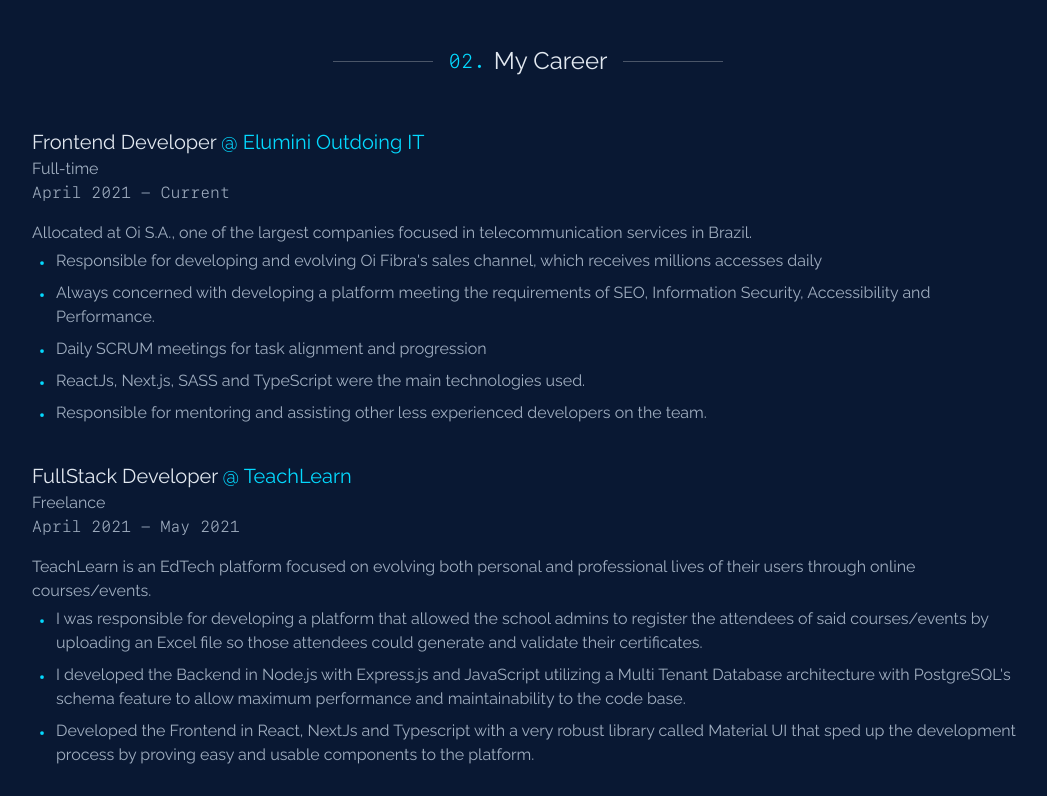
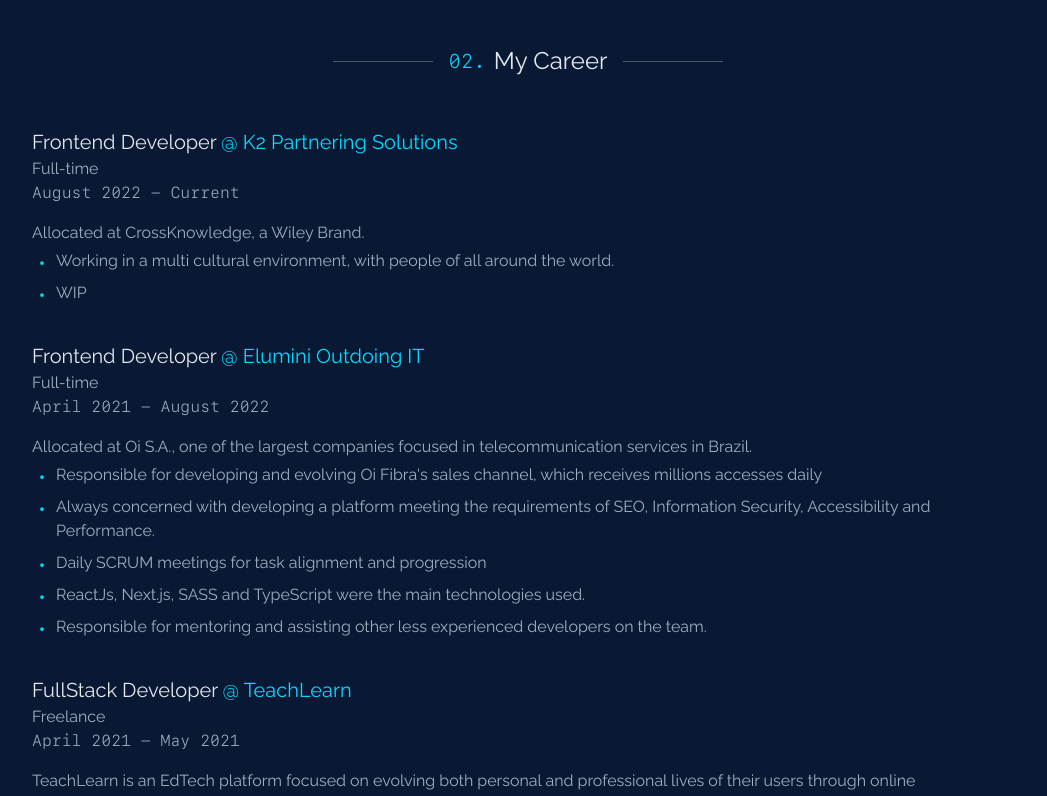
Before and after one commit to adrianoyuji/portfolio-v3, a Next.js app: page / in a window 1280 px wide. Shown: the part 1185-1981 px from the top of the page, without its empty margins (112-1159 px from the left). Built offline with nearby package versions, Linux system fonts and the light colour scheme.

Commit message:
updated experience

```diff
--- a/components/Experience/Experiences.ts
+++ b/components/Experience/Experiences.ts
@@ -20,12 +20,29 @@
 const experiences: Experience[] = [
   {
     company: {
+      href: "https://k2partnering.com/",
+      name: "K2 Partnering Solutions",
+      logo: "/images/elumini.jpeg",
+    },
+    position: "Frontend Developer",
+    duration: "August 2022 - Current",
+    availability: "Full-time",
+    description: {
+      heading: "Allocated at CrossKnowledge, a Wiley Brand.",
+      bullets: [
+        "Working in a multi cultural environment, with people of all around the world.",
+        "WIP",
+      ],
+    },
+  },
+  {
+    company: {
       href: "https://www.elumini.com.br/en/",
       name: "Elumini Outdoing IT",
       logo: "/images/elumini.jpeg",
     },
     position: "Frontend Developer",
-    duration: "April 2021 - Current",
+    duration: "April 2021 - August 2022",
     availability: "Full-time",
     description: {
       heading:
--- a/components/Portfolio/Projects.ts
+++ b/components/Portfolio/Projects.ts
@@ -23,7 +23,7 @@
     technologies: ["React", "TypeScript", "Next.js", "SASS", "SEO", "HTML"],
     thumbnail: "/images/portaloinovafibra.png",
     project_url: "https://www.oi.com.br/internet",
-    duration: "April 2021 - Present",
+    duration: "April 2021 - August 2022",
     company_name: "Elumini Outdoing IT",
   },
   {
```
Also changed, not shown: 1 other file (tests, documents, lock files or other folders).
